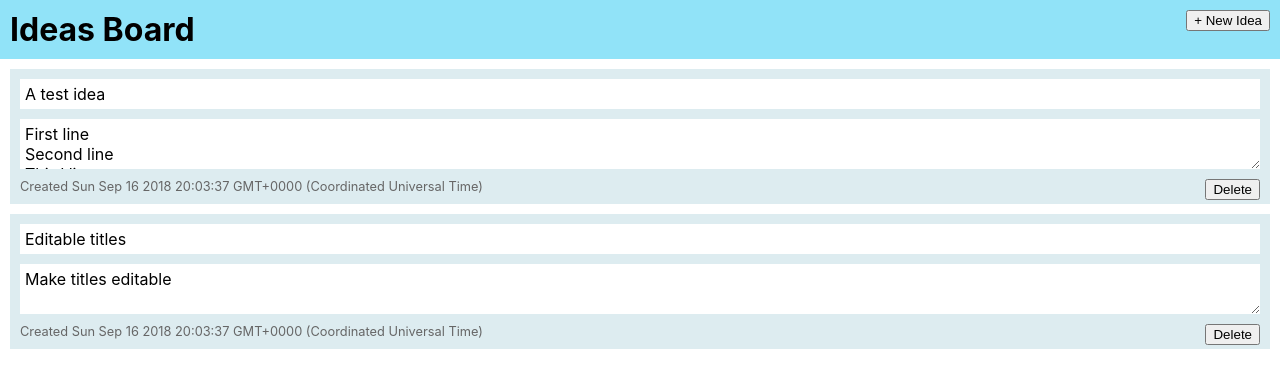
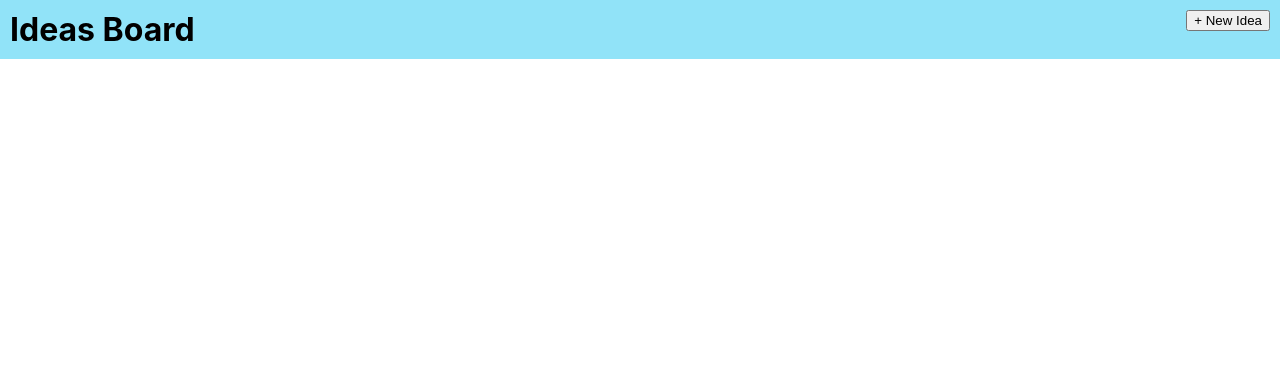
Before and after one commit to karl/ideas-board, a React (Create React App) app: page / in a window 1280 px wide. Shown: the top 388 px of the page. Built offline with nearby package versions, Linux system fonts and the light colour scheme.

Commit message:
Basic localStorage support

```diff
--- a/src/App.js
+++ b/src/App.js
@@ -1,27 +1,27 @@
 import React, { Component } from 'react';
 import './App.css';
 
-const testIdeas = [
-  {
-    id: 1,
-    title: 'A test idea',
-    description: 'First line\nSecond line\nThird line',
-    createdDate: new Date(),
-  },
-  {
-    id: 2,
-    title: 'Editable titles',
-    description: 'Make titles editable',
-    createdDate: new Date(),
-  },
-];
+const getInitialIdeas = () => {
+  try {
+    return JSON.parse(window.localStorage.getItem('ideas')) || [];
+  } catch (error) {
+    return [];
+  }
+};
+
+const initialIdeas = getInitialIdeas();
 
 export default class App extends Component {
   constructor(props) {
     super(props);
     this.state = {
-      ideas: testIdeas,
+      ideas: initialIdeas,
     };
+  }
+
+  componentDidUpdate() {
+    const { ideas } = this.state;
+    window.localStorage.setItem('ideas', JSON.stringify(ideas, null, 2));
   }
 
   render() {
```
